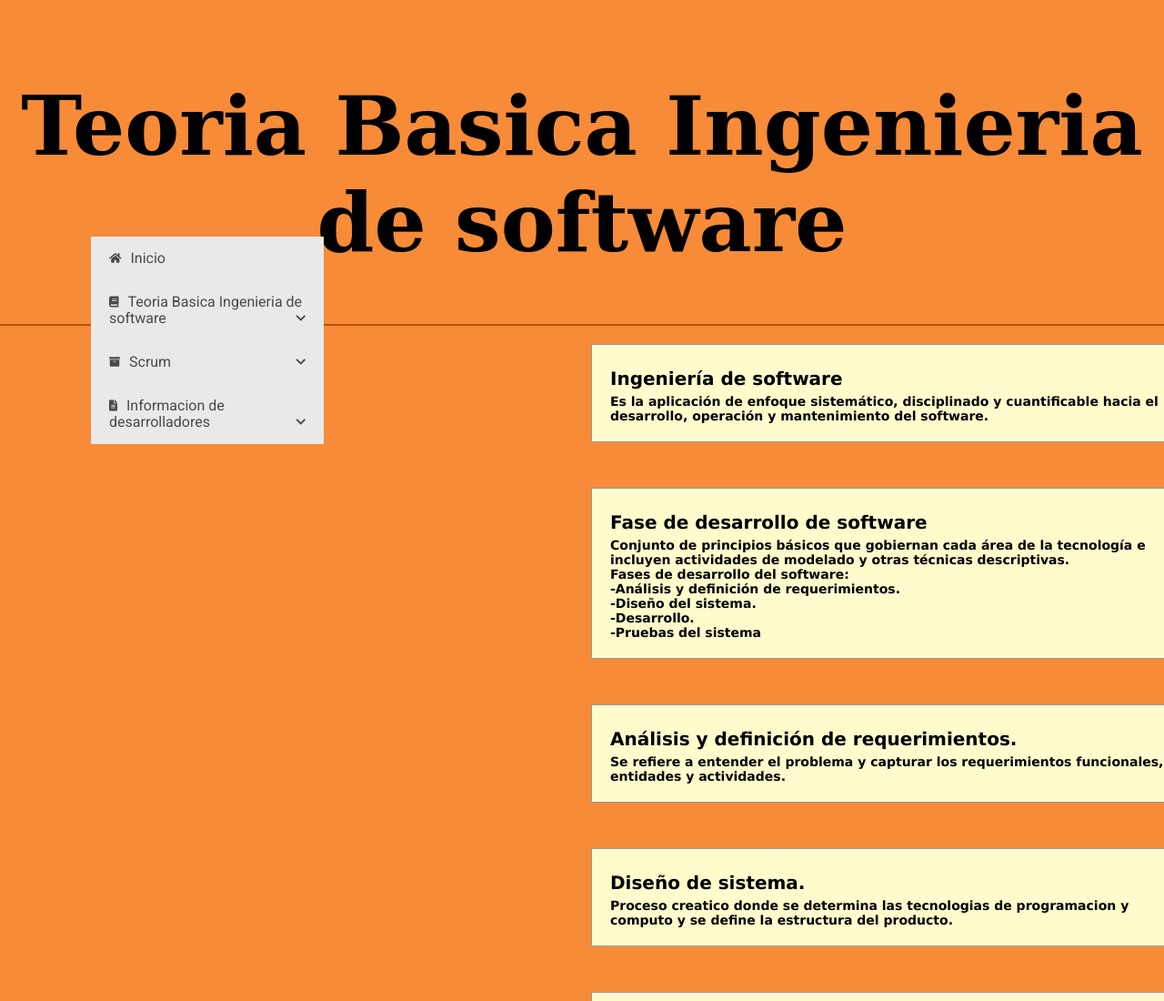
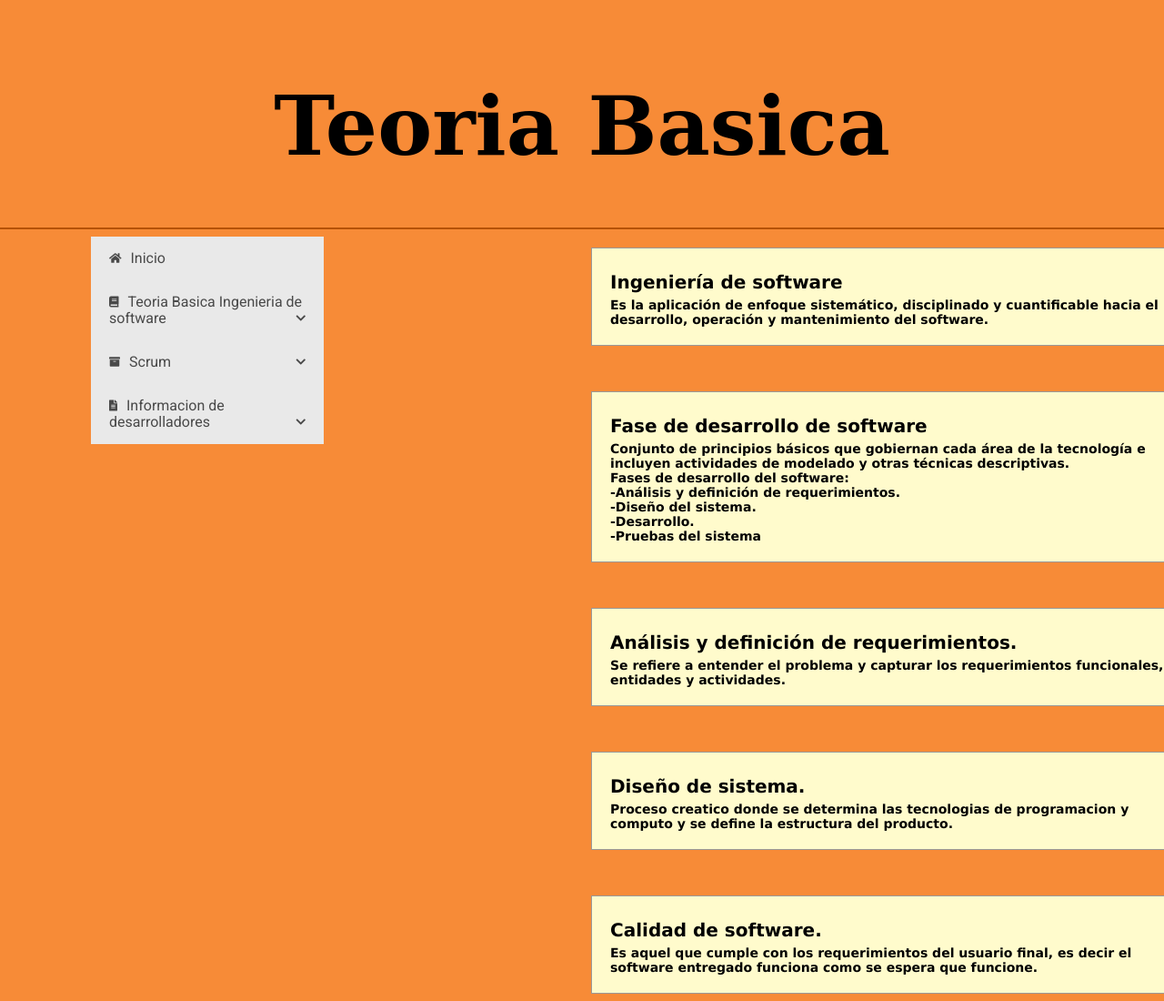
Before and after one commit to RickSV/PAGINA, a plain HTML site: page objetivos.html in a window 1280 px wide. Shown: the top 1100 px of the page at 91% size. Drawn offline with nearby package versions, Linux system fonts and the light colour scheme; a script that the page names is missing.

Commit message:
Add files via upload

```diff
--- a/objetivos.html
+++ b/objetivos.html
@@ -5,7 +5,7 @@
 	<title>Proyecto Final</title>
 	<link rel="shortcut icon" type="image/x-icon" href="imagenes/icono.ico">
 	<div>
-		<h1 align="center"> Teoria Basica Ingenieria de software </h1>
+		<h1 align="center">Teoria Basica</h1>
 	</div>
 	<br><br><br>
 	<hr/>
```
Also changed, not shown: glosario.html (+1 -1 lines).
